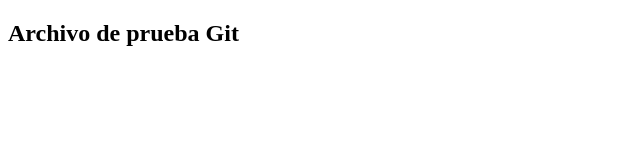
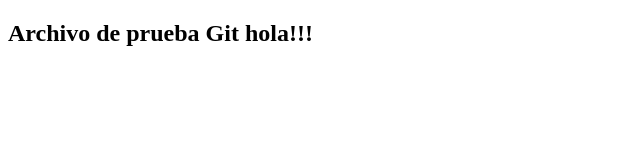
Before and after one commit to jumrqz/jumrqz.github.io, a plain HTML site: page index.html in a window 1280 px wide. Shown: the whole page, without its empty margins (0-640 px from the left). Drawn offline with Linux system fonts and the light colour scheme.

Commit message:
Update index.html
Updated index.html with new content

```diff
--- a/index.html
+++ b/index.html
@@ -6,6 +6,6 @@
     <title>Document</title>
 </head>
 <body>
-    <h2>Archivo de prueba Git</h2>
+    <h2>Archivo de prueba Git hola!!!</h2>
 </body>
 </html>
```
